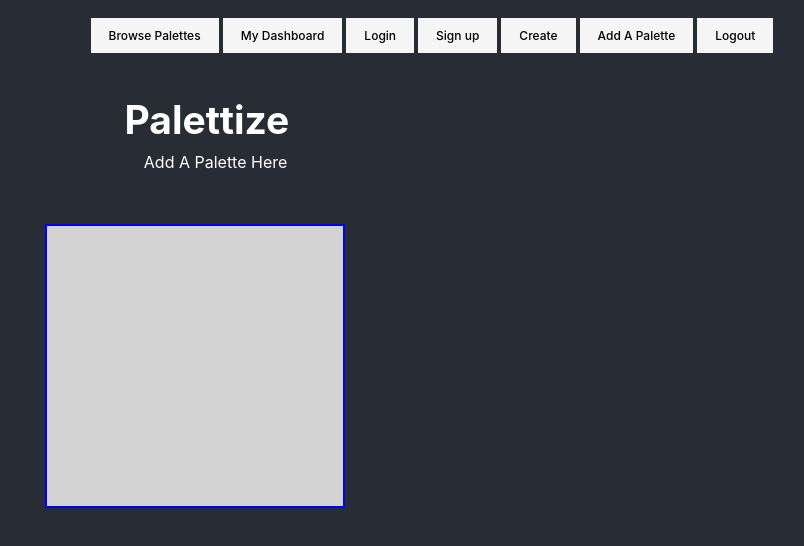
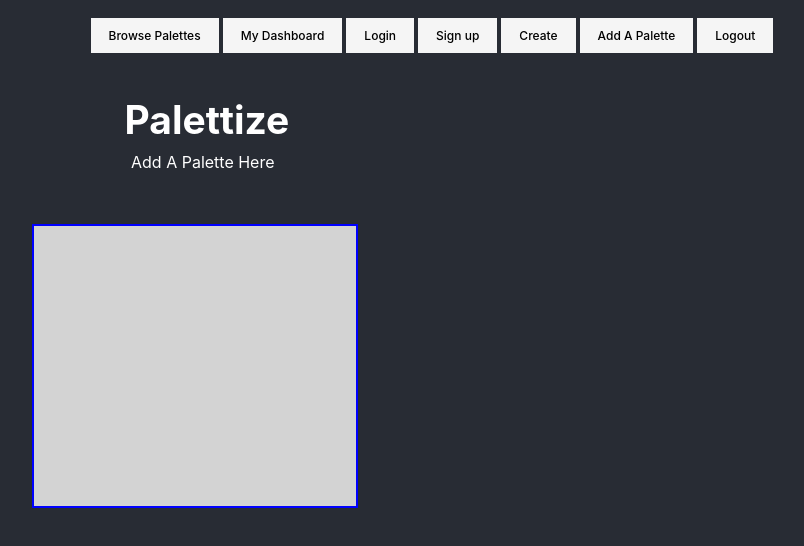
Before and after one commit to climb719/palettize-frontend, a React (Create React App) app: page /add in a window 1280 px wide. Shown: the top 546 px of the page, without its empty margins (445-1249 px from the left). Built offline with nearby package versions, Linux system fonts and the light colour scheme.

Commit message:
fix add text and css

```diff
--- a/src/App.css
+++ b/src/App.css
@@ -229,7 +229,7 @@ nav:active {
   margin-left: 0%;
   padding: 20px;
   background-color: lightgrey;
-  width: 20%;
+  width: 22%;
   height: 40%;
   color: rgb(104, 103, 103);
   font-size: 14px;
@@ -260,7 +260,7 @@ nav:active {
   margin-left: 0%;
   padding: 20px;
   background-color: lightgrey;
-  width: 20%;
+  width: 22%;
   height: 30%;
   color: rgb(104, 103, 103);
   font-size: 14px;
@@ -285,6 +285,38 @@ nav:active {
   top: 25%;
 }
 
+.add-form {
+  border: 2px blue solid;
+  position: absolute;
+  top: 28%;
+  margin-left: 0%;
+  padding: 20px;
+  background-color: lightgrey;
+  width: 22%;
+  height: 30%;
+  color: rgb(104, 103, 103);
+  font-size: 14px;
+  text-align: left;
+}
+
+.add-title {
+  position: absolute;
+  left: 44.5%;
+  top: 8%;
+}
+
+.add-text {
+  position: absolute;
+  left: 45%;
+  top: 17%;
+  font-size: 16px;
+
+}
+
+.add-form input {
+  top: 25%;
+}
+
 
 /* #save-create {
 
--- a/src/components/AddPalette.js
+++ b/src/components/AddPalette.js
@@ -2,9 +2,9 @@ function AddPalette() {
 
     return (
         <div className="App-Main">
-        <h2 className="login-title">Palettize</h2>
-          <p className="login-text">Add A Palette Here</p>
-            <div className="login-form">
+        <h2 className="add-title">Palettize</h2>
+          <p className="add-text">Add A Palette Here</p>
+            <div className="add-form">
             </div>
     </div>
     )
```
